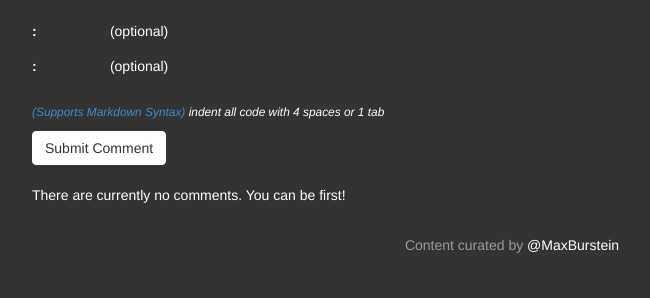
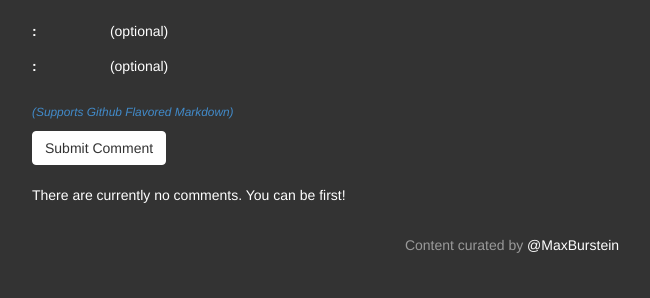
Before and after one commit to mburst/problemotd, a Django app: template core/templates/core/home.html in a window 1280 px wide. Shown: the part 192-490 px from the top of the page, without its empty margins (128-778 px from the left). Run offline with Django 3.2, Linux system fonts and the light colour scheme; the template is opened without the code that fills it, so the values that code supplies are empty; some libraries are stand-ins or nearby versions.

Commit message:
Github flavored markdown

```diff
--- a/core/templates/core/base.html
+++ b/core/templates/core/base.html
@@ -1,4 +1,5 @@
 {% load staticfiles %}
+{% load compress %}
 <!DOCTYPE html>
 <html lang="en">
   <head>
@@ -14,8 +15,10 @@
 
     <!-- Custom styles for this template -->
     <link rel="stylesheet" href="http://fonts.googleapis.com/css?family=Press+Start+2P">
+    {% compress css %}
     <link rel="stylesheet" href="{% static 'core/css/screen.css' %}">
     <link rel="stylesheet" href="{% static 'core/css/xcode.css' %}">
+    {% endcompress %}
 
     <!-- RSS Feeds -->
     <link rel="alternate" type="application/rss+xml" href="/rss/" />
@@ -82,14 +85,12 @@
       </div>
 
     </div>
-
-    <!-- Bootstrap core JavaScript
-    ================================================== -->
-    <!-- Placed at the end of the document so the pages load faster -->
-    <script src="//ajax.googleapis.com/ajax/libs/jquery/1.11.0/jquery.min.js"></script>
+    <script src="//ajax.googleapis.com/ajax/libs/jquery/2.1.0/jquery.min.js"></script>
+    {% compress js %}
     <script src="{% static 'core/js/global.js' %}"></script>
-    <script src="//s7.addthis.com/js/300/addthis_widget.js#pubid=ra-4f6e35d33df7f53a"></script>
     <script src="{% static 'core/js/highlight.pack.js' %}"></script>
     <script>hljs.initHighlightingOnLoad();</script>
+    {% endcompress %}
+    <script src="//s7.addthis.com/js/300/addthis_widget.js#pubid=ra-4f6e35d33df7f53a"></script>
   </body>
 </html>
--- a/core/templates/core/home.html
+++ b/core/templates/core/home.html
@@ -35,7 +35,7 @@
                   <li><label for="id_website">{{form.website.label}}:</label> {{form.website}} <span class="about">(optional)</span></li>
               {% endif %}
               <li>{{form.text}}</li>
-              <li><small><em><a href="https://daringfireball.net/projects/markdown/basics">(Supports Markdown Syntax)</a> indent all code with 4 spaces or 1 tab</em></small></li>
+              <li><small><em><a href="https://help.github.com/articles/github-flavored-markdown" target="_blank">(Supports Github Flavored Markdown)</a></em></small></li>
               {% if html_captcha %}
                   <script type="text/javascript">
                   var RecaptchaOptions = {
--- a/core/views.py
+++ b/core/views.py
@@ -11,7 +11,7 @@ from core.forms import *
 from datetime import date
 from recaptcha.client import captcha
 import socket
-import markdown
+import misaka
 
 
 def save_comment(request, form, problem):
@@ -24,7 +24,7 @@ def save_comment(request, form, problem):
 
     if form.is_valid() and pass_captcha:
         form2 = form.save(commit=False)
-        form2.text = markdown.markdown(form2.text, safe_mode='escape')
+        form2.text = misaka.html(form2.text, extensions=misaka.EXT_NO_INTRA_EMPHASIS | misaka.EXT_TABLES | misaka.EXT_FENCED_CODE | misaka.EXT_AUTOLINK | misaka.EXT_STRIKETHROUGH | misaka.EXT_SPACE_HEADERS | misaka.EXT_SUPERSCRIPT, render_flags=misaka.HTML_ESCAPE)
         if form['ancestor'].value() == '':
             form2.user = request.user if request.user.is_authenticated() else None
             form2.path = []
```
